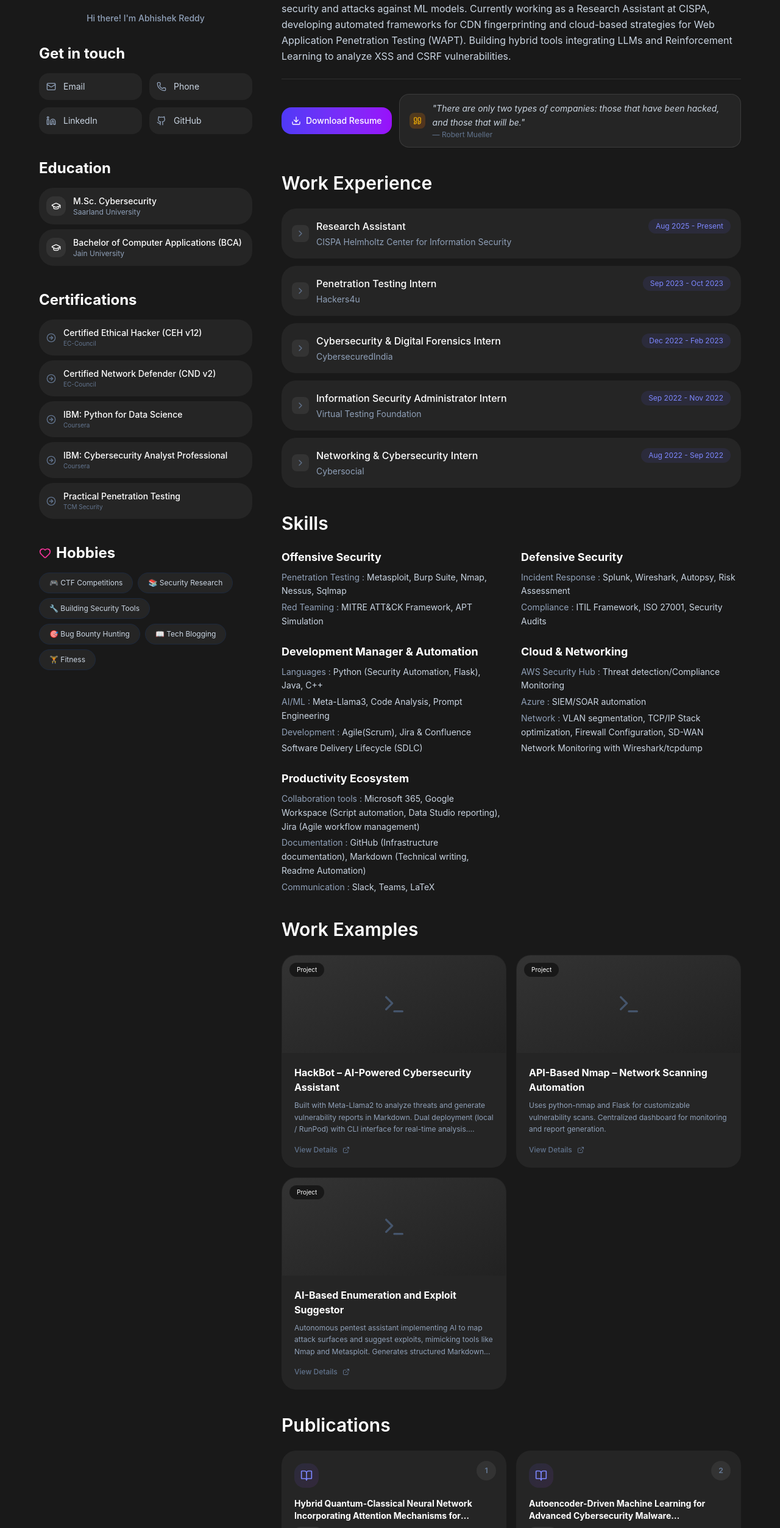
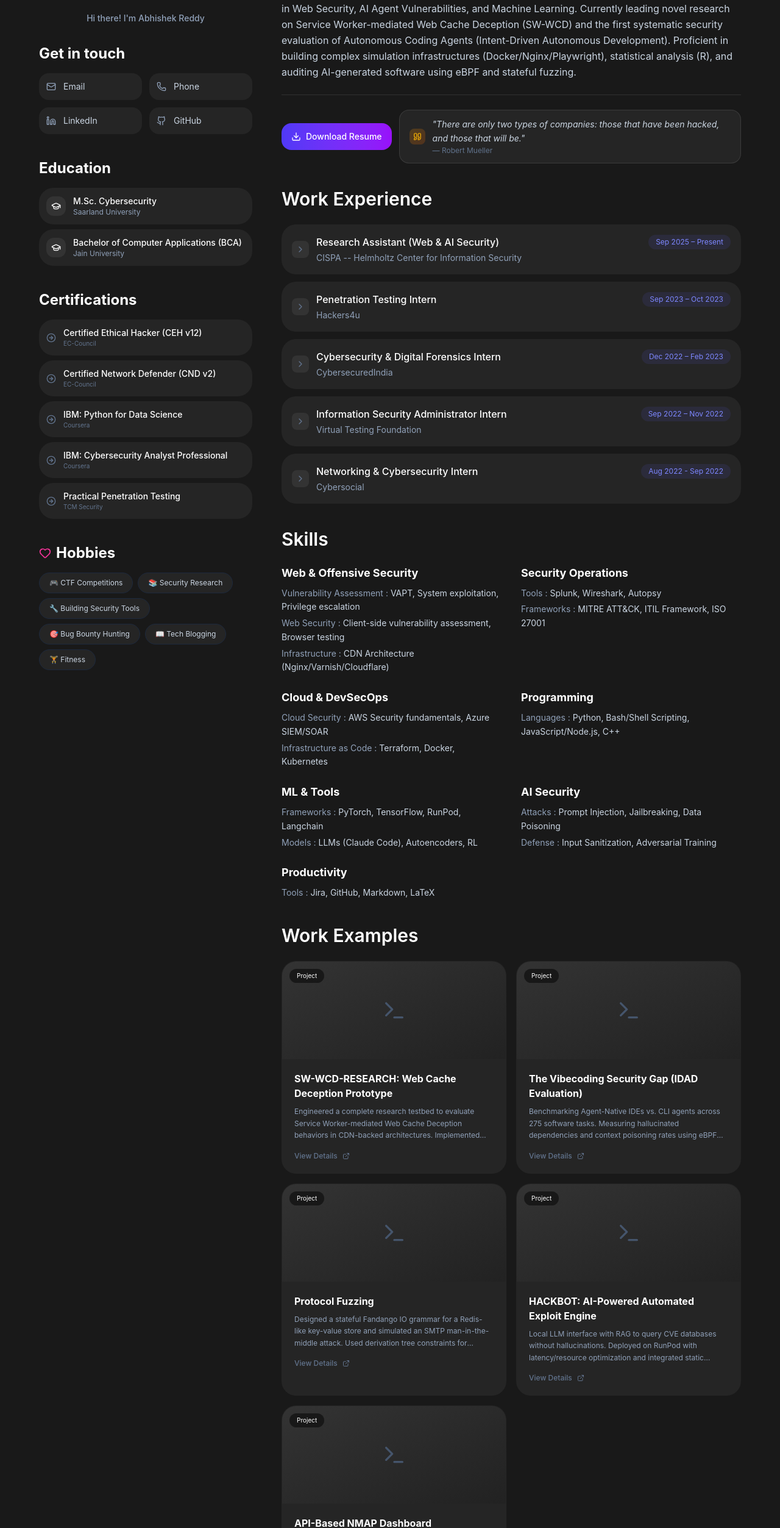
Before and after one commit to lordprime/Portfolio, a Next.js app: page / in a window 1280 px wide. Shown: the part 244-2750 px from the top of the page at 61% size. Built offline with nearby package versions, Linux system fonts and the light colour scheme.

Commit message:
feat: update portfolio content with new resume data

```diff
--- a/src/data/portfolio.ts
+++ b/src/data/portfolio.ts
@@ -4,14 +4,14 @@ export const portfolioData = {
     hero: {
         name: "Abhishek Reddy",
         tagline: "Cybersecurity Researcher @ CISPA | AI Security | VAPT Specialist",
-        bio: "Cybersecurity researcher and MSc student at Saarland University with a focus on web application security and attacks against ML models. Currently working as a Research Assistant at CISPA, developing automated frameworks for CDN fingerprinting and cloud-based strategies for Web Application Penetration Testing (WAPT). Building hybrid tools integrating LLMs and Reinforcement Learning to analyze XSS and CSRF vulnerabilities.",
+        bio: "M.Sc. Cybersecurity student and Research Assistant at CISPA with technical & practical foundation in Web Security, AI Agent Vulnerabilities, and Machine Learning. Currently leading novel research on Service Worker-mediated Web Cache Deception (SW-WCD) and the first systematic security evaluation of Autonomous Coding Agents (Intent-Driven Autonomous Development). Proficient in building complex simulation infrastructures (Docker/Nginx/Playwright), statistical analysis (R), and auditing AI-generated software using eBPF and stateful fuzzing.",
         location: "Saarbrücken, Germany",
-        profileImage: "",
+        profileImage: "/image.jpg",
         links: {
             linkedin: "https://linkedin.com/in/r-abhishek-reddy",
             email: "mailto:abhishek.ramesh@cispa.de",
             github: "https://github.com/lordprime",
-            phone: "tel:+491234567890", // Update with your actual phone number
+            phone: "tel:+491625922595",
         },
     },
     certifications: [
@@ -48,31 +48,31 @@ export const portfolioData = {
     ],
     experience: [
         {
-            role: "Research Assistant",
-            company: "CISPA Helmholtz Center for Information Security",
-            period: "Aug 2025 - Present",
-            description: "Researching web application security with a focus on detecting and mitigating Cross-Site Scripting (XSS) attacks using cloud-based strategies. Developing an automated framework for CDN fingerprinting, with emphasis on service workers and web caches.",
+            role: "Research Assistant (Web & AI Security)",
+            company: "CISPA -- Helmholtz Center for Information Security",
+            period: "Sep 2025 – Present",
+            description: "Leading SW-WCD Research (Web Cache Deception) and AI Agent Security (IDAD). Developed simulation environments with Docker/Nginx/Playwright and benchmarking frameworks for autonomous coding agents.",
             icon: Shield,
         },
         {
             role: "Penetration Testing Intern",
             company: "Hackers4u",
-            period: "Sep 2023 - Oct 2023",
-            description: "Performed network and application vulnerability assessments using Nessus, Nmap, and simulated attacks. Identified and documented critical security gaps.",
+            period: "Sep 2023 – Oct 2023",
+            description: "Executed black-box penetration tests on web applications (SQLi, XSS, IDOR) and automated network enumeration using Nmap/Nessus APIs.",
             icon: Terminal,
         },
         {
             role: "Cybersecurity & Digital Forensics Intern",
             company: "CybersecuredIndia",
-            period: "Dec 2022 - Feb 2023",
-            description: "Analyzed malware behavior and conducted forensic investigations while maintaining chain-of-custody integrity. Developed risk mitigation plans based on findings.",
+            period: "Dec 2022 – Feb 2023",
+            description: "Analyzed malware behavior logs and conducted forensic investigations preserving chain-of-custody. Reconstructed attack timelines using Registry and Prefetch artifacts.",
             icon: Lock,
         },
         {
             role: "Information Security Administrator Intern",
             company: "Virtual Testing Foundation",
-            period: "Sep 2022 - Nov 2022",
-            description: "Completed 10-week training in information security. Assisted in policy documentation and threat analysis using the MITRE ATT&CK framework.",
+            period: "Sep 2022 – Nov 2022",
+            description: "Mapped adversary behaviors to MITRE ATT&CK controls and assisted in drafting Information Security and Acceptable Use Policies.",
             icon: Server,
         },
         {
@@ -85,95 +85,109 @@ export const portfolioData = {
     ],
     projects: [
         {
-            title: "HackBot – AI-Powered Cybersecurity Assistant",
-            description: "Built with Meta-Llama2 to analyze threats and generate vulnerability reports in Markdown. Dual deployment (local / RunPod) with CLI interface for real-time analysis. Integrated static code analysis to automate exploit detection.",
-            tech: ["Meta-Llama2", "Python", "Static Analysis"],
+            title: "SW-WCD-RESEARCH: Web Cache Deception Prototype",
+            description: "Engineered a complete research testbed to evaluate Service Worker-mediated Web Cache Deception behaviors in CDN-backed architectures. Implemented Node.js anomaly detectors and designed PostgreSQL schema for statistical analysis.",
+            tech: ["Docker", "Nginx", "Playwright", "R", "JS", "SQL"],
             link: "#",
         },
         {
-            title: "API-Based Nmap – Network Scanning Automation",
-            description: "Uses python-nmap and Flask for customizable vulnerability scans. Centralized dashboard for monitoring and report generation.",
-            tech: ["Python", "Flask", "Nmap"],
-            link: "https://doi.org/10.69888/FTSIN.2024.000290",
+            title: "The Vibecoding Security Gap (IDAD Evaluation)",
+            description: "Benchmarking Agent-Native IDEs vs. CLI agents across 275 software tasks. Measuring hallucinated dependencies and context poisoning rates using eBPF monitoring.",
+            tech: ["Python", "eBPF", "Gemini 3.5", "Claude Code"],
+            link: "#",
         },
         {
-            title: "AI-Based Enumeration and Exploit Suggestor",
-            description: "Autonomous pentest assistant implementing AI to map attack surfaces and suggest exploits, mimicking tools like Nmap and Metasploit. Generates structured Markdown reports for streamlined documentation.",
-            tech: ["AI/ML", "Python", "Metasploit"],
+            title: "Protocol Fuzzing",
+            description: "Designed a stateful Fandango IO grammar for a Redis-like key-value store and simulated an SMTP man-in-the-middle attack. Used derivation tree constraints for protocol correctness.",
+            tech: ["Python", "Fandango", "SMTP", "Redis-like Protocol"],
+            link: "#",
+        },
+        {
+            title: "HACKBOT: AI-Powered Automated Exploit Engine",
+            description: "Local LLM interface with RAG to query CVE databases without hallucinations. Deployed on RunPod with latency/resource optimization and integrated static analysis.",
+            tech: ["Python", "Meta-Llama 3", "RunPod", "RAG"],
+            link: "#",
+        },
+        {
+            title: "API-Based NMAP Dashboard",
+            description: "Full-stack dashboard for managing and visualizing Nmap scans. Enabled real-time asset visibility and centralized reporting.",
+            tech: ["Python", "Flask", "REST API"],
             link: "#",
         },
     ],
     publications: [
         {
-            title: "Hybrid Quantum-Classical Neural Network Incorporating Attention Mechanisms for Anomaly Detection",
-            citation: "AI4S 2025 - Wright State University",
-            year: "2025",
-            link: "https://www.linkedin.com/posts/r-abhishek-reddy_connections-ai4s2025-wrightstateuniversity-activity-7406370417491288064-qqTk",
-        },
-        {
-            title: "Autoencoder-Driven Machine Learning for Advanced Cybersecurity Malware Detection",
-            citation: "DOI: 10.69888/FTSIN.2024.000292",
+            title: "Autoencoder-Driven Machine Learning for Advance Cybersecurity Malware Detection",
+            citation: "FMDB Transactions on Sustainable Intelligent Networks, Vol. 1, No. 4, pp. 252–264",
             year: "2024",
             link: "https://doi.org/10.69888/FTSIN.2024.000292",
         },
         {
-            title: "Docker-Based Decentralized Vulnerability Assessment with Port Scanning",
-            citation: "DOI: 10.69888/FTSIN.2024.000290",
+            title: "Docker Based Decentralized Vulnerability Assessment with Port Scanning",
+            citation: "FMDB Transactions on Sustainable Intelligent Networks",
             year: "2024",
             link: "https://doi.org/10.69888/FTSIN.2024.000290",
         },
         {
-            title: "API-Based Network Scanning",
-            citation: "ISBN: 978-93-95830-43-0",
-            year: "2023",
-            link: "https://isbnsearch.org/isbn/9789395830430",
+            title: "API-based Network Scanning, Mapana",
+            citation: "Proceedings of National Conference on Emerging Trends in Computer Science",
+            year: "2024",
+            link: "#",
         },
         {
             title: "Enhancing Fog Computing Through Data Center Expansion",
-            citation: "ISSN: 0972-8945",
+            citation: "SIJSS-UGC Journal (ISSN: 0972–8945)",
             year: "2023",
             link: "https://www.sijss.com/",
         },
     ],
     skills: [
         {
-            category: "Offensive Security",
+            category: "Web & Offensive Security",
             items: [
-                { label: "Penetration Testing", skills: "Metasploit, Burp Suite, Nmap, Nessus, Sqlmap" },
-                { label: "Red Teaming", skills: "MITRE ATT&CK Framework, APT Simulation" }
+                { label: "Vulnerability Assessment", skills: "VAPT, System exploitation, Privilege escalation" },
+                { label: "Web Security", skills: "Client-side vulnerability assessment, Browser testing" },
+                { label: "Infrastructure", skills: "CDN Architecture (Nginx/Varnish/Cloudflare)" }
             ]
         },
         {
-            category: "Defensive Security",
+            category: "Security Operations",
             items: [
-                { label: "Incident Response", skills: "Splunk, Wireshark, Autopsy, Risk Assessment" },
-                { label: "Compliance", skills: "ITIL Framework, ISO 27001, Security Audits" }
+                { label: "Tools", skills: "Splunk, Wireshark, Autopsy" },
+                { label: "Frameworks", skills: "MITRE ATT&CK, ITIL Framework, ISO 27001" }
             ]
         },
         {
-            category: "Development Manager & Automation",
+            category: "Cloud & DevSecOps",
             items: [
-                { label: "Languages", skills: "Python (Security Automation, Flask), Java, C++" },
-                { label: "AI/ML", skills: "Meta-Llama3, Code Analysis, Prompt Engineering" },
-                { label: "Development", skills: "Agile(Scrum), Jira & Confluence" },
-                { label: "", skills: "Software Delivery Lifecycle (SDLC)" }
+                { label: "Cloud Security", skills: "AWS Security fundamentals, Azure SIEM/SOAR" },
+                { label: "Infrastructure as Code", skills: "Terraform, Docker, Kubernetes" }
             ]
         },
         {
-            category: "Cloud & Networking",
+            category: "Programming",
             items: [
-                { label: "AWS Security Hub", skills: "Threat detection/Compliance Monitoring" },
-                { label: "Azure", skills: "SIEM/SOAR automation" },
-                { label: "Network", skills: "VLAN segmentation, TCP/IP Stack optimization, Firewall Configuration, SD-WAN" },
-                { label: "", skills: "Network Monitoring with Wireshark/tcpdump" }
+                { label: "Languages", skills: "Python, Bash/Shell Scripting, JavaScript/Node.js, C++" }
             ]
         },
         {
-            category: "Productivity Ecosystem",
+            category: "ML & Tools",
             items: [
-                { label: "Collaboration tools", skills: "Microsoft 365, Google Workspace (Script automation, Data Studio reporting), Jira (Agile workflow management)" },
-                { label: "Documentation", skills: "GitHub (Infrastructure documentation), Markdown (Technical writing, Readme Automation)" },
-                { label: "Communication", skills: "Slack, Teams, LaTeX" }
+                { label: "Frameworks", skills: "PyTorch, TensorFlow, RunPod, Langchain" },
+                { label: "Models", skills: "LLMs (Claude Code), Autoencoders, RL" }
+            ]
+        },
+        {
+            category: "AI Security",
+            items: [
+                { label: "Attacks", skills: "Prompt Injection, Jailbreaking, Data Poisoning" },
+                { label: "Defense", skills: "Input Sanitization, Adversarial Training" }
+            ]
+        },
+        {
+            category: "Productivity",
+            items: [
+                { label: "Tools", skills: "Jira, GitHub, Markdown, LaTeX" }
             ]
         }
     ],
```
Also changed, not shown: public/image.jpg (added), 1 other file (tests, documents, lock files or other folders).
